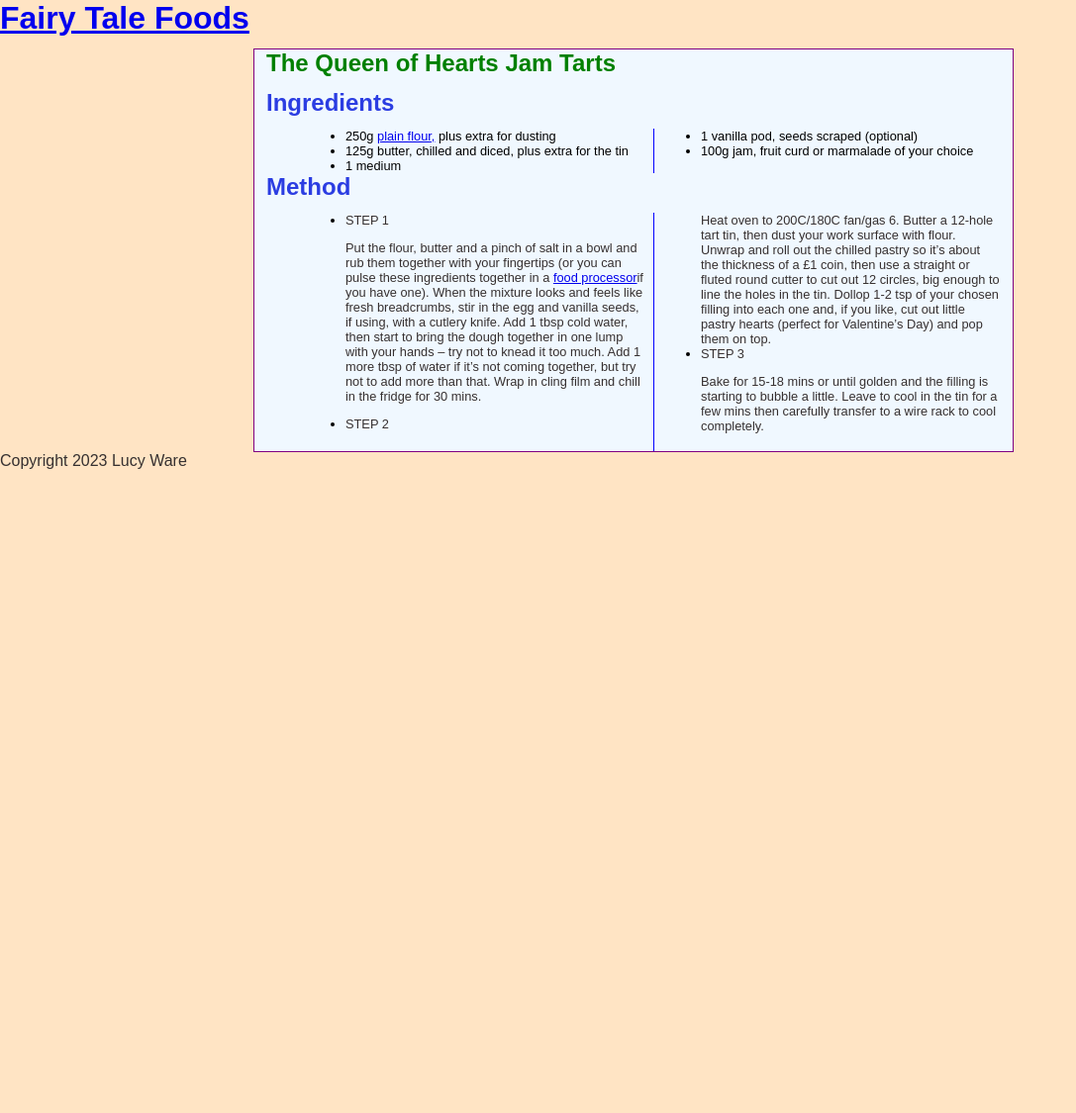
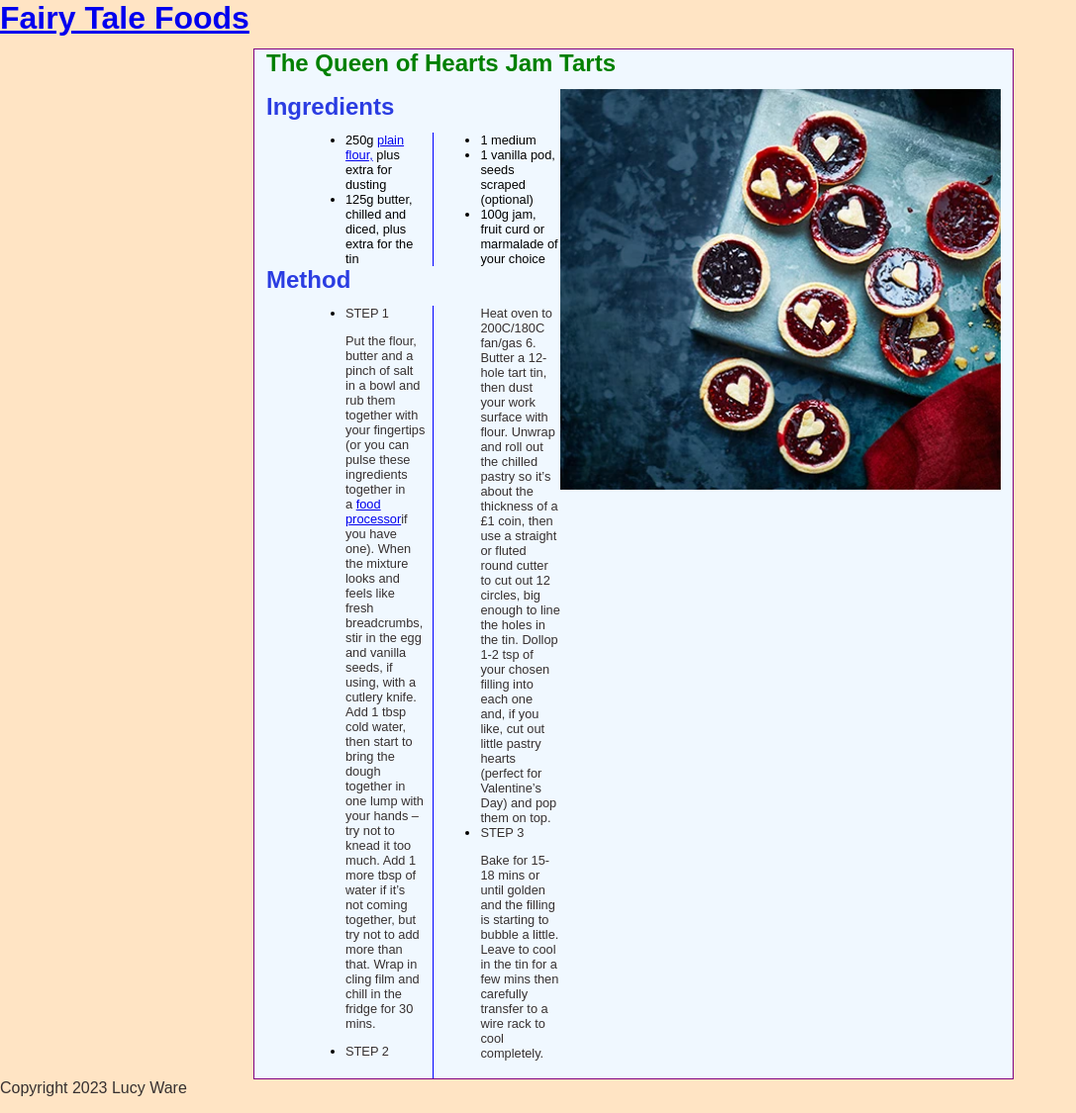
Before and after one commit to Lucyware/Fairytalefoods, a Jekyll site: the page built from _recipes/recipe2.md, in a window 1280 px wide. Shown: the whole page at 99% size, without its empty margins (0-1087 px from the left). Built offline with Jekyll 4.4.1, drawn with Linux system fonts in a browser that asks for light colours; before the commit the page ends 900 px from its top, so only the background shows below that.

Commit message:
Update Recipe “recipe2”

```diff
--- a/_recipes/recipe2.md
+++ b/_recipes/recipe2.md
@@ -5,7 +5,7 @@ order: 1
 layout: recipe
 published: true
 ---
-
+![](../uploads/jam-tarts.webp)
 
 ## Ingredients
 
```
Also changed, not shown: uploads/jam-tarts.webp (added).
